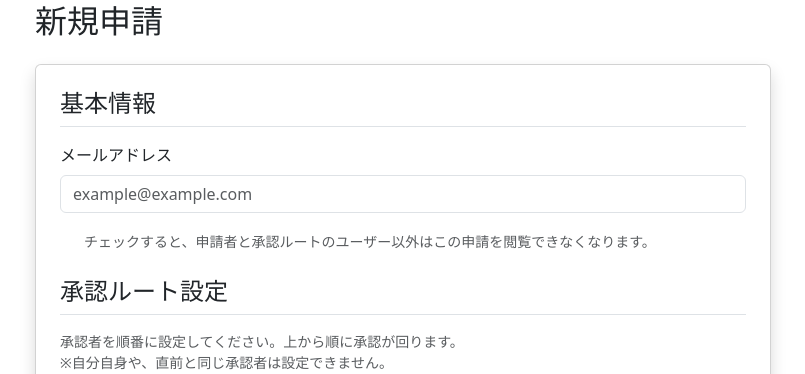
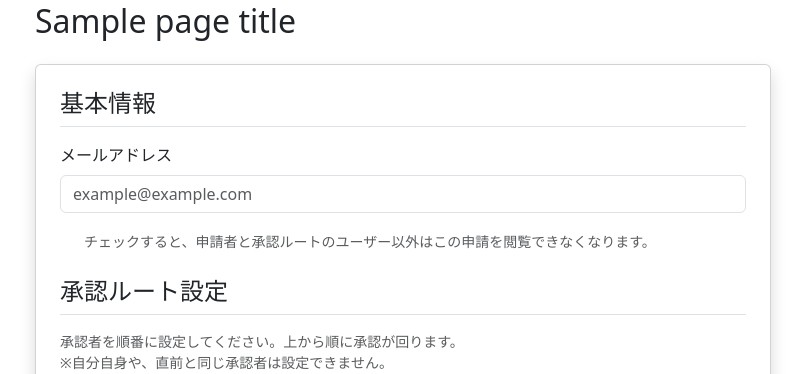
Before and after one commit to yynet2022/approval-system-popon, a Django app: template templates/approvals/request_form.html in a window 1280 px wide. Shown: the part 78-452 px from the top of the page, without its empty margins (237-1042 px from the left). Run offline with Django 5.2, Linux system fonts and the light colour scheme; tables that the repository leaves empty hold one stand-in row (values such as "Sample post"); the template is opened without the code that fills it: values that come from a table or form of the project are taken from there, most other values are stand-ins (such as "Sample title", 1, 10 or a date in 2020); parts of the project's set-up code (start-up, migrations or seed data) failed here and were passed over.

Commit message:
feat(approvals): improve automatic form generation and UI elements
- Support choices fields in dynamic request forms by using Select widget
- Use page_title in request form template for better clarity
- Add requirements309.txt for environment setup

```diff
--- a/approvals/forms.py
+++ b/approvals/forms.py
@@ -52,6 +52,10 @@ def create_request_form_class(model_class):
         elif isinstance(field, models.BooleanField):
             widgets[field.name] = forms.CheckboxInput(
                 attrs={"class": "form-check-input"}
+            )
+        elif field.choices:
+            widgets[field.name] = forms.Select(
+                attrs={"class": "form-select"}
             )
         else:
             # デフォルトはform-control適用
--- /dev/null
+++ b/requirements309.txt
@@ -0,0 +1,4 @@
+Django==4.2.27
+django-autocomplete-light==3.12.1
+flake8==7.3.0
+tomli==2.3.0
--- a/templates/approvals/request_form.html
+++ b/templates/approvals/request_form.html
@@ -11,7 +11,8 @@
 {% block content %}
 <div class="row justify-content-center">
     <div class="col-lg-8">
-        <h2 class="mb-4">{% if form.instance.pk %}再申請{% else %}新規申請{% endif %}</h2>
+        <h2 class="mb-4">{% if page_title %}{{ page_title }}{% else %}
+{% if form.instance.pk %}再申請{% else %}新規申請{% endif %}{% endif %}</h2>
 
         <div class="card shadow">
             <div class="card-body p-4">
```
